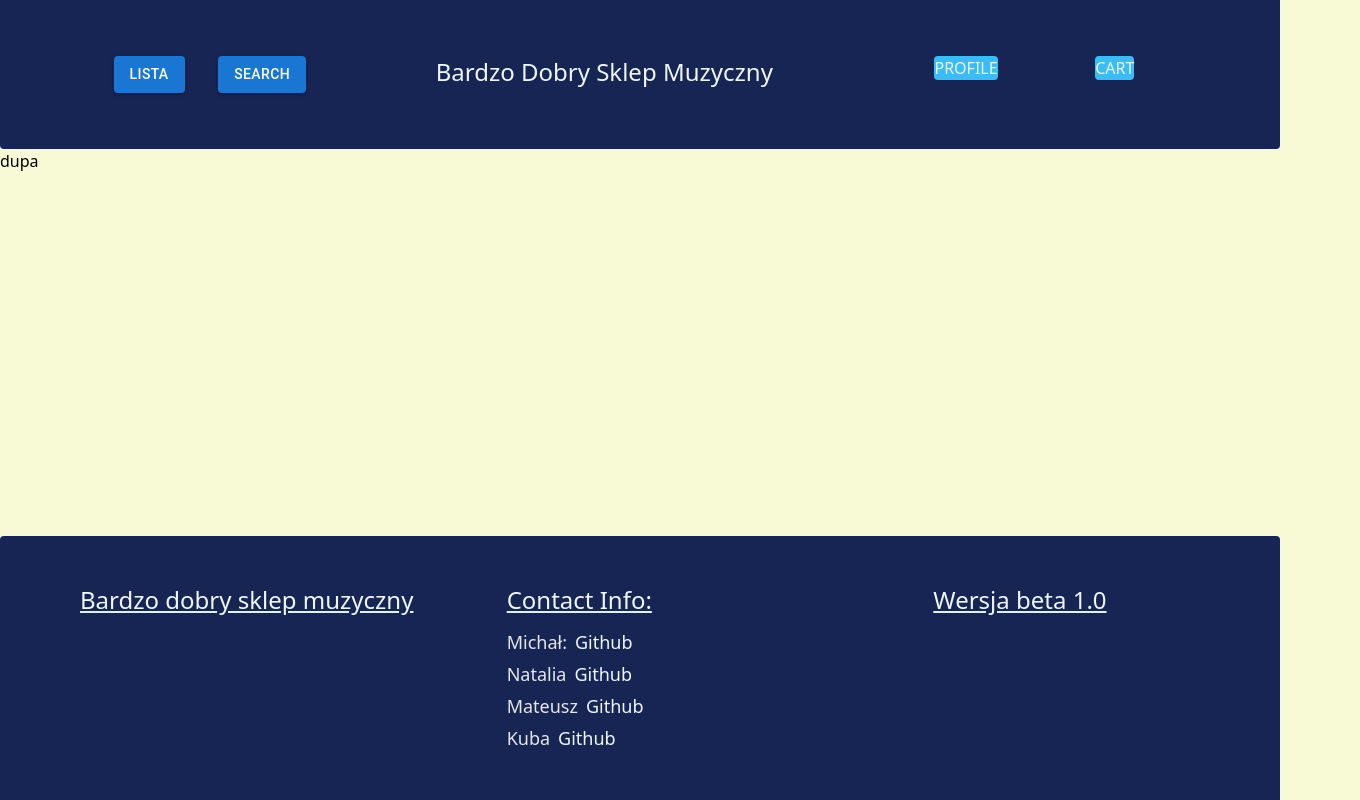
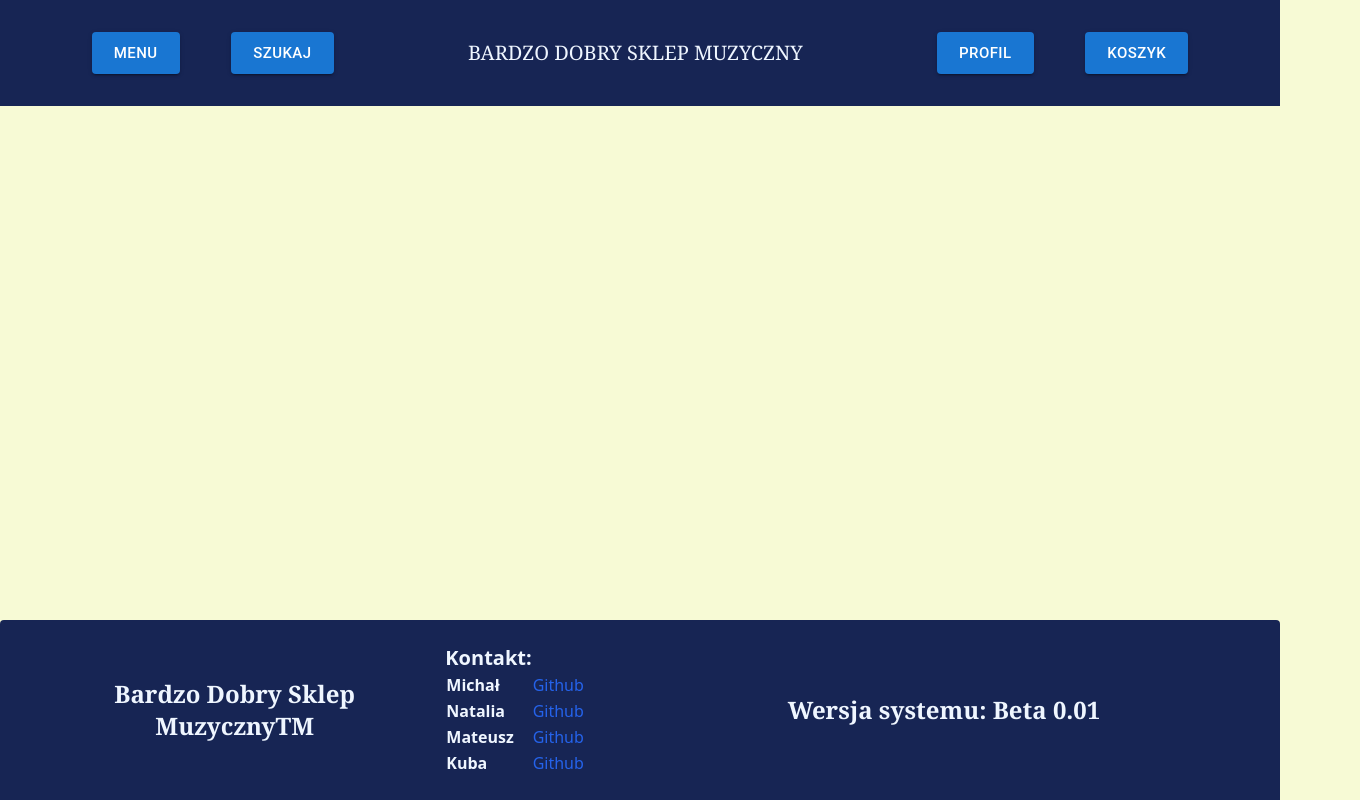
Before and after one commit to matikd13/bardzo-dobry-sklep-muzyczny, a React (Vite) app in the folder client/: page / in a window 1280 px wide. Shown: the whole page, 1360 px wide, since content can reach past the window. Built offline with nearby package versions, Linux system fonts and the light colour scheme; no server answers.

Commit message:
Dopracowano navbara, footer, dodano searchpage, ale nie dzialajace (jeszcze)

```diff
--- a/client/src/routes/layouts/ProductsList/ProductsList.tsx
+++ b/client/src/components/shared/productList/ProductList.tsx
@@ -1,17 +1,15 @@
-import { useState } from 'react';
+import { Box, Container, Card, CardHeader, CardContent, Typography } from '@mui/material';
 
 export default function ProductsList() {
-  const [products, setProducts] = useState([
+  const productList = [
     { title: 'Roksana Węgiel', price: '49,99 zł', img: 'dwd' },
     { title: 'Roksana Kręgiel', price: '42,99 zł', img: 'dwd' },
     { title: 'Roksana Dżnigiel', price: '43,99 zł', img: 'dwd' },
-  ]);
+  ];
 
   return (
     <>
-      <div>
-        <h1> Polecane </h1>
-      </div>
+      <Card></Card>
     </>
   );
 }
--- /dev/null
+++ b/client/src/components/shared/searchBar/SearchBar.tsx
@@ -0,0 +1,9 @@
+import { TextField, IconButton } from '@mui/material';
+
+export default function SearchBar() {
+  return (
+    <>
+      <h1>wdwdwd</h1>
+    </>
+  );
+}
--- a/client/src/routes/AppRouter.tsx
+++ b/client/src/routes/AppRouter.tsx
@@ -1,6 +1,7 @@
 import { RouterProvider, createBrowserRouter } from 'react-router-dom';
 import Layout from './layouts/Layout';
 import HomePage from './homepage/HomePage';
+import SearchPage from './searchpage/SearchPage';
 
 export type AppRouteType = {
   path: string;
@@ -18,6 +19,10 @@ function getRoutes() {
           path: '',
           element: <HomePage />,
         },
+        {
+          path: 'search',
+          element: <SearchPage />,
+        },
       ],
     },
     {
--- a/client/src/routes/homepage/HomePage.tsx
+++ b/client/src/routes/homepage/HomePage.tsx
@@ -1,3 +1,9 @@
+import ProductsList from '@components/shared/productList/ProductList';
+
 export default function HomePage() {
-  return <div>dupa</div>;
+  return (
+    <>
+      <ProductsList />
+    </>
+  );
 }
--- a/client/src/routes/layouts/Footer/Footer.tsx
+++ b/client/src/routes/layouts/Footer/Footer.tsx
@@ -1,41 +1,67 @@
+import { Grid, Box } from '@mui/material';
+
 export default function Footer() {
   return (
     <>
-      <div className="">
-        <footer className="absolute inset-x-0 bottom-0 rounded-t bg-blue-950 px-20 py-12 text-blue-50">
-          <div className="flex w-screen">
-            <div className="w-1/3">
-              <p className="pb-2 text-2xl underline decoration-sky-100">Bardzo dobry sklep muzyczny</p>
-            </div>
-            <div className="w-1/3">
-              <p className="pb-2 text-2xl underline decoration-sky-100">Contact Info:</p>
-              <div>
-                <ul className="text-lg">
-                  <li className="mt-1">
-                    <a className="pr-2 text-gray-200">Michał:</a>
-                    <a href="https://www.youtube.com/watch?v=dQw4w9WgXcQ">Github</a>
-                  </li>
-                  <li className="mt-1">
-                    <a className="pr-2 text-gray-200">Natalia</a>
-                    <a href="https://www.youtube.com/watch?v=dQw4w9WgXcQ">Github</a>
-                  </li>
-                  <li className="mt-1">
-                    <a className="pr-2 text-gray-200">Mateusz</a>
-                    <a href="https://www.youtube.com/watch?v=dQw4w9WgXcQ">Github</a>
-                  </li>
-                  <li className="mt-1">
-                    <a className="pr-2 text-gray-200">Kuba</a>
-                    <a href="https://www.youtube.com/watch?v=dQw4w9WgXcQ">Github</a>
-                  </li>
-                </ul>
-              </div>
-            </div>
-            <div className="w-1/3">
-              <p className="pb-2 text-2xl underline decoration-sky-100">Wersja beta 1.0</p>
-            </div>
-          </div>
-        </footer>
-      </div>
+      <Box className="absolute inset-x-0 bottom-0 rounded-t bg-blue-950 px-10 py-6 text-blue-50">
+        <Grid container spacing={2} direction="row" justifyContent="space evenly" alignItems="center">
+          <Grid item xs={4} className="text-center font-serif text-2xl font-bold">
+            Bardzo Dobry Sklep MuzycznyTM
+          </Grid>
+          <Grid item xs={2}>
+            <table className="text-center">
+              <p className="text-xl font-bold">Kontakt:</p>
+              <tr>
+                <th className="text-left">Michał</th>
+                <th>
+                  <a
+                    href="https://www.youtube.com/watch?v=wh9QLjk3M2k"
+                    className="font-medium text-blue-600 hover:underline dark:text-blue-500"
+                  >
+                    Github
+                  </a>
+                </th>
+              </tr>
+              <tr>
+                <th className="text-left">Natalia</th>
+                <th>
+                  <a
+                    href="https://www.youtube.com/watch?v=wh9QLjk3M2k"
+                    className="font-medium text-blue-600 hover:underline dark:text-blue-500"
+                  >
+                    Github
+                  </a>
+                </th>
+              </tr>
+              <tr>
+                <th className="text-left">Mateusz</th>
+                <th>
+                  <a
+                    href="https://www.youtube.com/watch?v=wh9QLjk3M2k"
+                    className="font-medium text-blue-600 hover:underline dark:text-blue-500"
+                  >
+                    Github
+                  </a>
+                </th>
+              </tr>
+              <tr>
+                <th className="text-left">Kuba</th>
+                <th>
+                  <a
+                    href="https://www.youtube.com/watch?v=wh9QLjk3M2k"
+                    className="font-medium text-blue-600 hover:underline dark:text-blue-500"
+                  >
+                    Github
+                  </a>
+                </th>
+              </tr>
+            </table>
+          </Grid>
+          <Grid item xs={6} className="text-center font-serif text-2xl font-bold">
+            Wersja systemu: Beta 0.01
+          </Grid>
+        </Grid>
+      </Box>
     </>
   );
 }
--- a/client/src/routes/layouts/Navbar/Navbar.tsx
+++ b/client/src/routes/layouts/Navbar/Navbar.tsx
@@ -1,32 +1,40 @@
-import { Button } from '@mui/material';
+import { Button, Grid, Box } from '@mui/material';
 
 export default function Navbar() {
   return (
     <>
-      <div className="inset-x-0 top-0">
-        <nav className=" rounded-b bg-blue-950 px-20 py-14 text-blue-50">
-          <div className="flex justify-evenly">
-            <Button variant="contained">Lista</Button>
+      <div>
+        <Box className="inset-x-0 top-0 bg-blue-950 px-10 py-8 text-blue-50" sx={{ width: '100%' }}>
+          <Grid container direction="row" alignItems="center" justifyContent="space-evenly">
+            <Grid>
+              <Button className="bg-sky-500" variant="contained" size="large">
+                Menu
+              </Button>
+            </Grid>
 
-            <Button variant="contained">Search</Button>
+            <Grid>
+              <Button className="bg-sky-500" variant="contained" size="large">
+                Szukaj
+              </Button>
+            </Grid>
 
-            <div className="px-24">
-              <div className="rounded">
-                <p className="text-2xl">Bardzo Dobry Sklep Muzyczny</p>
-              </div>
-            </div>
-            <div className="px-8">
-              <div className="rounded bg-sky-400">
-                <button>PROFILE</button>
-              </div>
-            </div>
-            <div className="px-8">
-              <div className="rounded bg-sky-400">
-                <button>CART</button>
-              </div>
-            </div>
-          </div>
-        </nav>
+            <Grid xs={5}>
+              <p className="text-center font-serif text-xl">BARDZO DOBRY SKLEP MUZYCZNY</p>
+            </Grid>
+
+            <Grid>
+              <Button className="bg-sky-500" variant="contained" size="large">
+                Profil
+              </Button>
+            </Grid>
+
+            <Grid>
+              <Button className="bg-sky-500" variant="contained" size="large">
+                Koszyk
+              </Button>
+            </Grid>
+          </Grid>
+        </Box>
       </div>
     </>
   );
--- /dev/null
+++ b/client/src/routes/searchpage/SearchPage.tsx
@@ -0,0 +1,9 @@
+import SearchBar from '@components/shared/searchBar/SearchBar';
+
+export default function SearchPage() {
+  return (
+    <>
+      <SearchBar />
+    </>
+  );
+}
```
